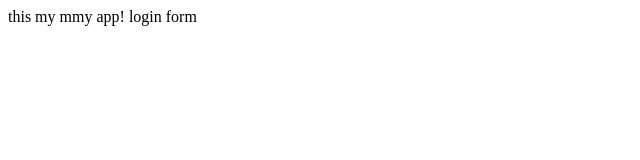
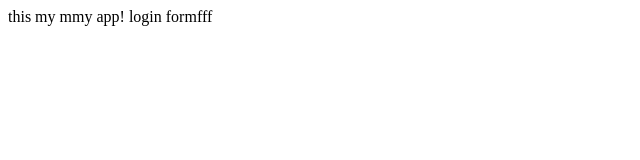
Before and after one commit to shajiphilip22/MysampleApp, a plain HTML site: page index.html in a window 1280 px wide. Shown: the full height of the page, 0-640 px from the left. Drawn offline with Linux system fonts and the light colour scheme.

Commit message:
addding changses

```diff
--- a/index.html
+++ b/index.html
@@ -4,6 +4,6 @@
 
     </head>
     <body>this my mmy app!
-        login form
+        login formfff
         </body>
 </html>
```
